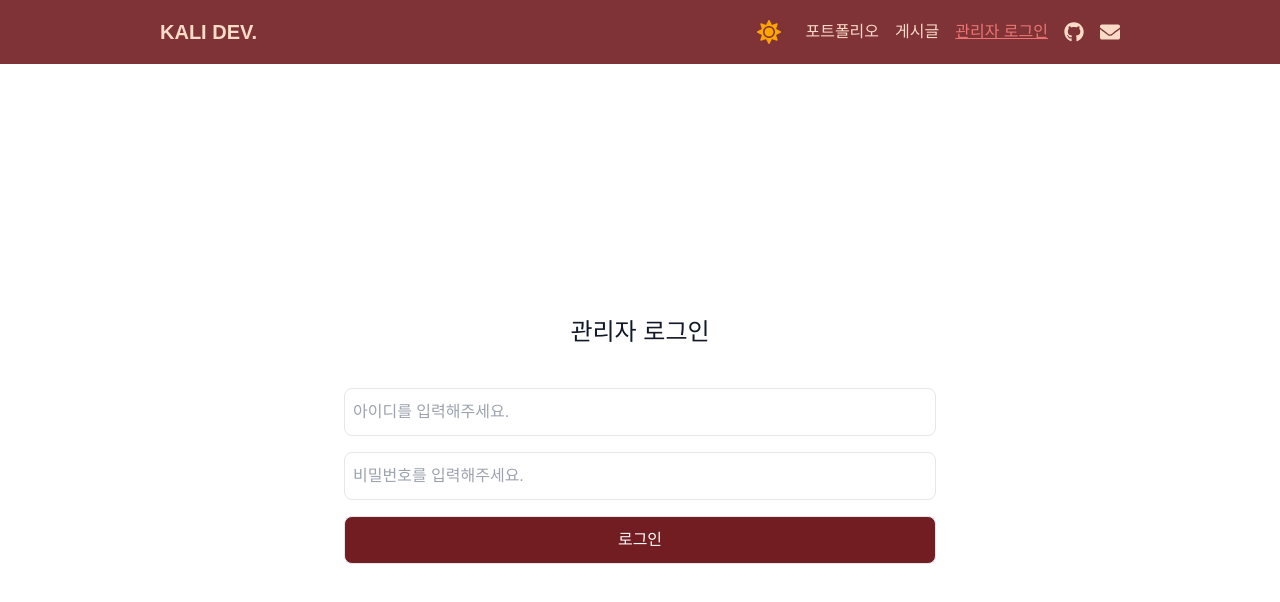
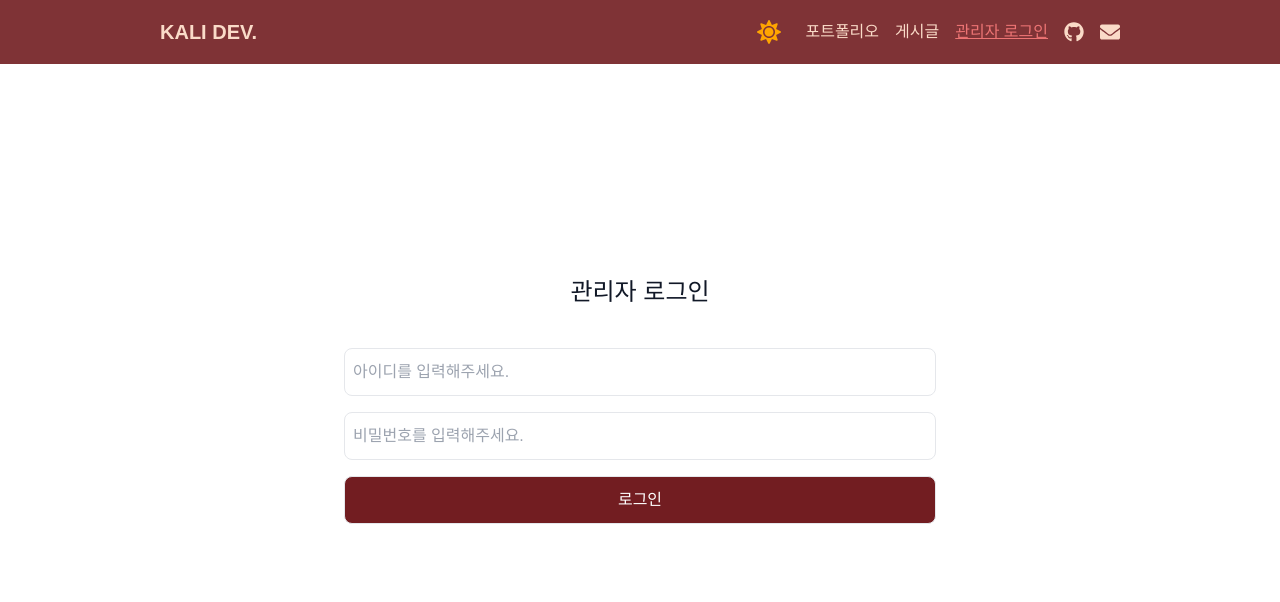
Before and after one commit to Hyun-EG/noah, a Next.js app: page /admin/login in a window 1280 px wide. Shown: the top 602 px of the page. Built offline with nearby package versions, Linux system fonts and the light colour scheme; a web font is replaced by a local one.

Commit message:
Style: 아래 패딩 추가

```diff
--- a/app/admin/login/page.tsx
+++ b/app/admin/login/page.tsx
@@ -3,7 +3,7 @@ import SignInForm from "./_components/SignInForm";
 
 const SignInPage = () => {
   return (
-    <main className="w-full h-[calc(100vh-3rem)] flex flex-col justify-center items-center gap-10">
+    <main className="w-full h-[calc(100vh-3rem)] pb-20 flex flex-col justify-center items-center gap-10">
       <h1 className="text-center text-2xl">관리자 로그인</h1>
       <SignInForm />
     </main>
```
